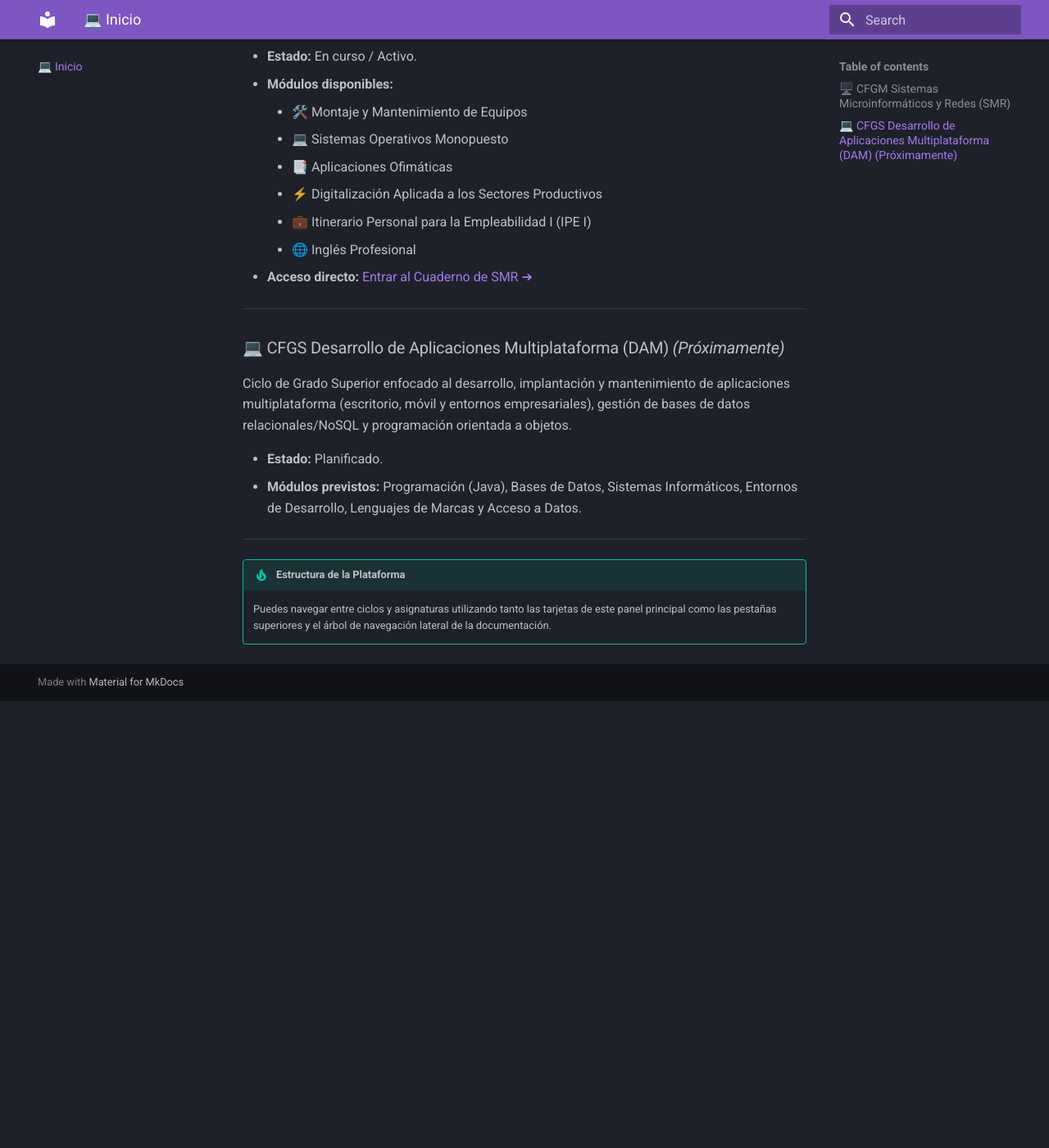
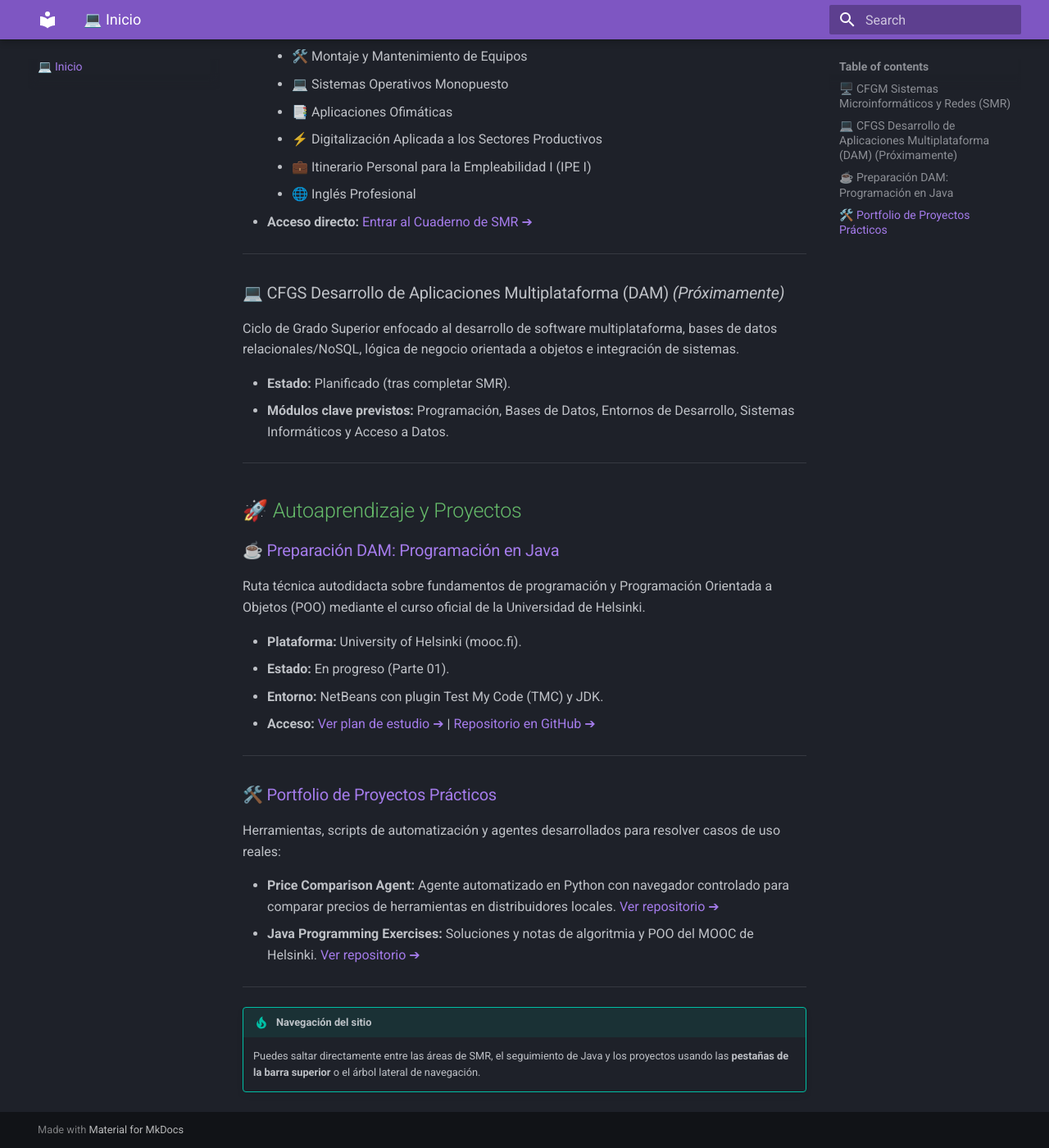
Before and after one commit to Beamspark/SMR-Apuntes, an MkDocs documentation site: the page built from docs/index.md, in a window 1280 px wide and 1400 px high, scrolled down 587 px. Shown: the whole window at 82% size. Built offline with MkDocs 1.6.1 and Material for MkDocs 9.7.7, drawn with Linux system fonts in a browser that asks for light colours; before the commit the page ends 1442 px from its top, so only the background shows below that; some of the changed text lies outside the part shown.

Commit message:
Update index.md

```diff
--- a/docs/index.md
+++ b/docs/index.md
@@ -1,35 +1,55 @@
-<h1 style="color: #ab47bc;">📚 Cuaderno Técnico de Formación Profesional — Informática</h1>
+<h1 style="color: #ab47bc;">📚 Cuaderno Técnico de Informática y Desarrollo</h1>
 
-Bienvenido al repositorio central de apuntes técnicos, guías de estudio, esquemas de arquitectura y bancos de autoevaluación interactiva correspondientes a los ciclos formativos de la familia profesional de **Informática y Comunicaciones**.
+Bienvenido al repositorio central de apuntes técnicos, guías de estudio, rutas de autoaprendizaje y proyectos de desarrollo de software correspondientes a mi formación en la familia profesional de **Informática y Comunicaciones**.
 
-Selecciona el ciclo formativo para acceder a su documentación y temarios:
+Selecciona una sección para acceder a su documentación y temarios:
 
 ---
 
-<h2 style="color: #29b6f6;">🎓 Ciclos Formativos</h2>
+<h2 style="color: #29b6f6;">🎓 Formación Profesional</h2>
 
 ### 🖥️ [CFGM Sistemas Microinformáticos y Redes (SMR)](smr/index.md)
-Ciclo de Grado Medio orientado a la instalación, configuración y mantenimiento de sistemas microinformáticos, despliegue de software ofimático y corporativo, infraestructuras de redes locales y soporte técnico al usuario.
+Ciclo de Grado Medio enfocado a montaje y mantenimiento de hardware, administración de sistemas operativos monousuario, infraestructuras ofimáticas, digitalización y redes.
 
-* **Estado:** En curso / Activo.
-* **Módulos disponibles:**
+- **Estado:** En curso / Activo.
+- **Módulos en curso:**
     * 🛠️ Montaje y Mantenimiento de Equipos
     * 💻 Sistemas Operativos Monopuesto
     * 📑 Aplicaciones Ofimáticas
     * ⚡ Digitalización Aplicada a los Sectores Productivos
     * 💼 Itinerario Personal para la Empleabilidad I (IPE I)
     * 🌐 Inglés Profesional
-* **Acceso directo:** [Entrar al Cuaderno de SMR ➔](smr/index.md)
+- **Acceso directo:** [Entrar al Cuaderno de SMR ➔](smr/index.md)
 
 ---
 
 ### 💻 CFGS Desarrollo de Aplicaciones Multiplataforma (DAM) *(Próximamente)*
-Ciclo de Grado Superior enfocado al desarrollo, implantación y mantenimiento de aplicaciones multiplataforma (escritorio, móvil y entornos empresariales), gestión de bases de datos relacionales/NoSQL y programación orientada a objetos.
+Ciclo de Grado Superior enfocado al desarrollo de software multiplataforma, bases de datos relacionales/NoSQL, lógica de negocio orientada a objetos e integración de sistemas.
 
-* **Estado:** Planificado.
-* **Módulos previstos:** Programación (Java), Bases de Datos, Sistemas Informáticos, Entornos de Desarrollo, Lenguajes de Marcas y Acceso a Datos.
+- **Estado:** Planificado (tras completar SMR).
+- **Módulos clave previstos:** Programación, Bases de Datos, Entornos de Desarrollo, Sistemas Informáticos y Acceso a Datos.
 
 ---
 
-!!! tip "Estructura de la Plataforma"
-    Puedes navegar entre ciclos y asignaturas utilizando tanto las tarjetas de este panel principal como las pestañas superiores y el árbol de navegación lateral de la documentación.
+<h2 style="color: #66bb6a;">🚀 Autoaprendizaje y Proyectos</h2>
+
+### ☕ [Preparación DAM: Programación en Java](autoaprendizaje/java.md)
+Ruta técnica autodidacta sobre fundamentos de programación y Programación Orientada a Objetos (POO) mediante el curso oficial de la Universidad de Helsinki.
+
+- **Plataforma:** University of Helsinki (mooc.fi).
+- **Estado:** En progreso (Parte 01).
+- **Entorno:** NetBeans con plugin Test My Code (TMC) y JDK.
+- **Acceso:** [Ver plan de estudio ➔](autoaprendizaje/java.md) | [Repositorio en GitHub ➔](https://github.com/Beamspark/java-programming-mooc)
+
+---
+
+### 🛠️ [Portfolio de Proyectos Prácticos](proyectos/index.md)
+Herramientas, scripts de automatización y agentes desarrollados para resolver casos de uso reales:
+
+- **Price Comparison Agent:** Agente automatizado en Python con navegador controlado para comparar precios de herramientas en distribuidores locales. [Ver repositorio ➔](https://github.com/Beamspark/price-comparison-agent)
+- **Java Programming Exercises:** Soluciones y notas de algoritmia y POO del MOOC de Helsinki. [Ver repositorio ➔](https://github.com/Beamspark/java-programming-mooc)
+
+---
+
+!!! tip "Navegación del sitio"
+    Puedes saltar directamente entre las áreas de SMR, el seguimiento de Java y los proyectos usando las **pestañas de la barra superior** o el árbol lateral de navegación.
```
